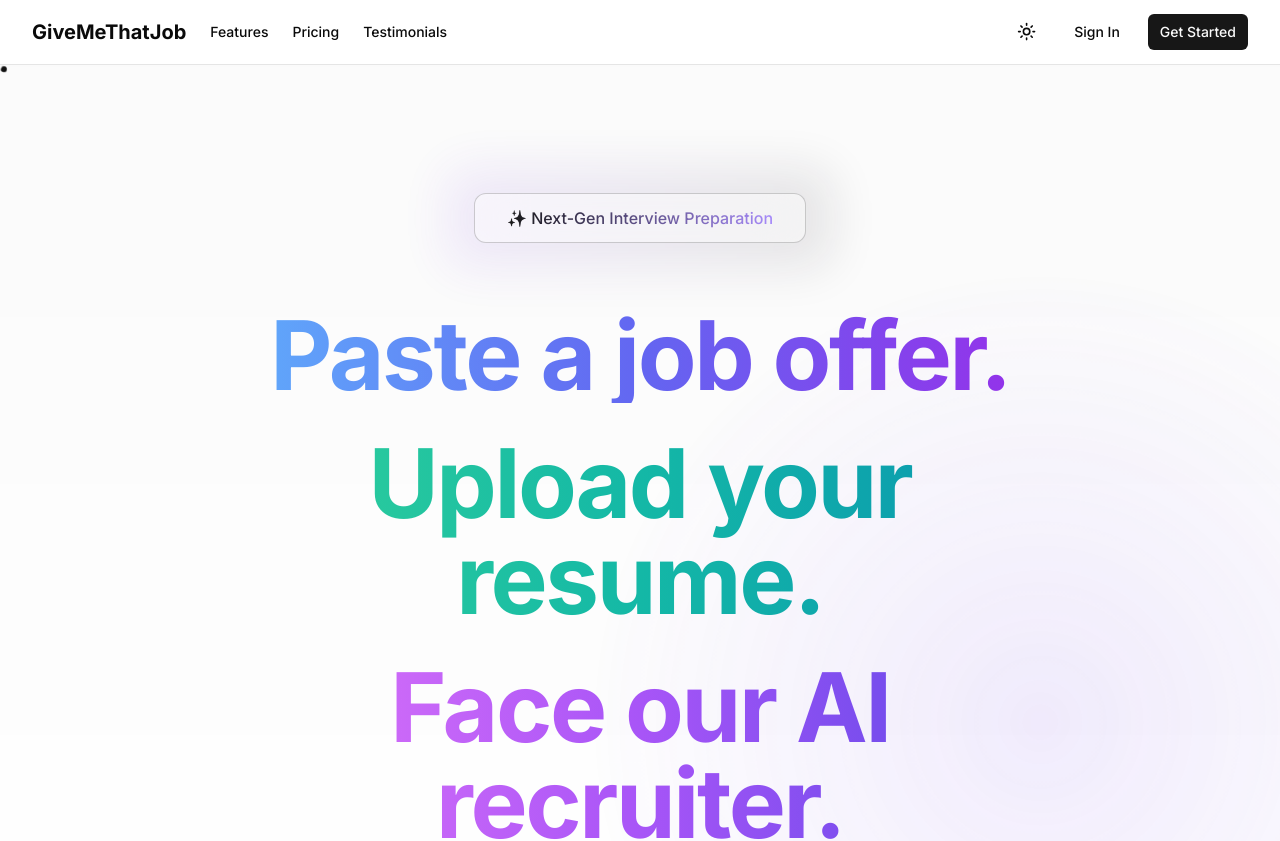
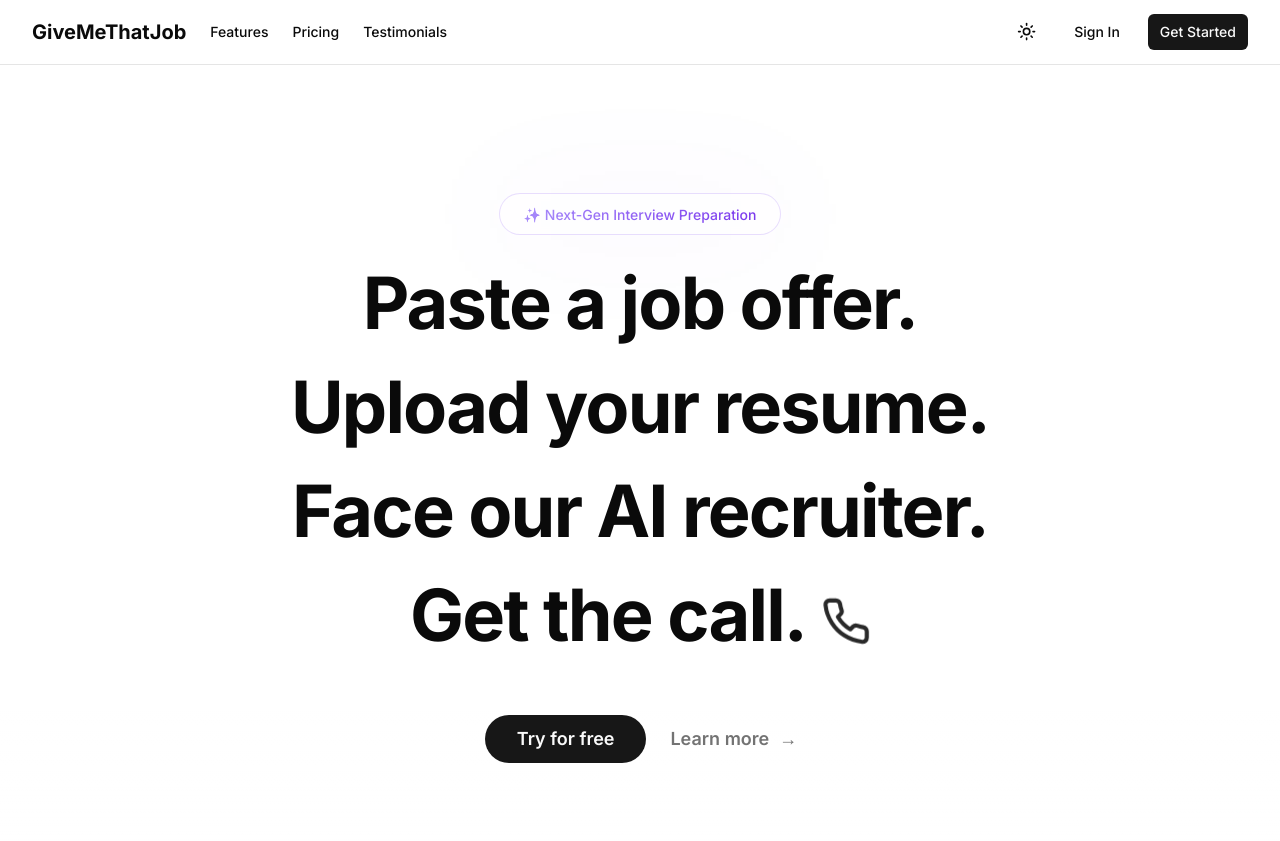
Before and after one commit to jolehuit/givemethatjob, a Next.js app: page / in a window 1280 px wide. Shown: the top 841 px of the page. Built offline with nearby package versions, Linux system fonts and the light colour scheme.

Commit message:
Update Hero component with new text and animations

```diff
--- a/components/landing/hero.tsx
+++ b/components/landing/hero.tsx
@@ -2,50 +2,24 @@
 
 import { Button } from "@/components/ui/button";
 import Link from "next/link";
-import { motion, AnimatePresence } from "framer-motion";
+import { motion } from "framer-motion";
 import { Phone } from "lucide-react";
 
 export function Hero() {
   const lines = [
-    { text: "Paste a job offer.", color: "from-blue-400 via-indigo-500 to-purple-600" },
-    { text: "Upload your resume.", color: "from-emerald-400 via-teal-500 to-cyan-600" },
-    { text: "Face our AI recruiter.", color: "from-fuchsia-400 via-purple-500 to-indigo-600" },
-    { text: "Get the call.", color: "from-rose-400 via-pink-500 to-purple-600" },
+    "Paste a job offer.",
+    "Upload your resume.",
+    "Face our AI recruiter.",
+    "Get the call.",
   ];
 
   return (
     <div className="relative min-h-screen overflow-hidden bg-background">
-      {/* Cinematic background effects */}
+      {/* Gradient background */}
       <div className="absolute inset-0">
-        {/* Dynamic particles */}
-        {Array.from({ length: 50 }).map((_, i) => (
+        <div className="absolute inset-0 bg-gradient-to-b from-violet-600/8 via-violet-500/4 to-transparent dark:from-violet-600/12 dark:via-violet-500/6 dark:to-transparent" />
         <motion.div
-            key={i}
-            className="absolute w-1 h-1 bg-primary/30 rounded-full"
-            initial={{
-              x: Math.random() * 100 + "%",
-              y: Math.random() * 100 + "%",
-              scale: 0,
-            }}
-            animate={{
-              x: Math.random() * 100 + "%",
-              y: Math.random() * 100 + "%",
-              scale: [0, 1, 0],
-            }}
-            transition={{
-              duration: Math.random() * 5 + 5,
-              repeat: Infinity,
-              repeatType: "loop",
-              ease: "easeInOut",
-              delay: Math.random() * 2,
-            }}
-          />
-        ))}
-
-        {/* Cinematic light rays */}
-        <motion.div
-          className="absolute inset-0 bg-gradient-to-b from-primary/5 via-primary/2 to-transparent"
-          initial={{ opacity: 0 }}
+          className="absolute inset-0 bg-gradient-to-b from-violet-500/4 via-violet-600/6 to-transparent dark:from-violet-500/8 dark:via-violet-600/10 dark:to-transparent"
           animate={{
             opacity: [0.3, 0.6, 0.3],
             scale: [1, 1.1, 1],
@@ -56,39 +30,22 @@ export function Hero() {
             ease: "easeInOut",
           }}
         />
-
-        {/* Dramatic spotlight effect */}
-        <motion.div
-          className="absolute top-1/4 left-1/2 -translate-x-1/2 -translate-y-1/2 w-[800px] h-[800px] rounded-full"
-          style={{
-            background: "radial-gradient(circle, rgba(139, 92, 246, 0.15) 0%, transparent 70%)",
-          }}
-          animate={{
-            scale: [1, 1.2, 1],
-            opacity: [0.5, 0.8, 0.5],
-          }}
-          transition={{
-            duration: 10,
-            repeat: Infinity,
-            ease: "easeInOut",
-          }}
-        />
+        <div className="absolute bottom-0 left-0 right-0 h-40 bg-gradient-to-t from-background via-background/80 to-transparent" />
       </div>
 
       <div className="relative z-10 mx-auto max-w-7xl px-6 pt-32 lg:px-8">
-        <div className="mx-auto max-w-4xl">
-          {/* Badge with dramatic reveal */}
+        <div className="mx-auto max-w-4xl text-center">
           <motion.div
-            className="relative mx-auto w-fit mb-16"
-            initial={{ opacity: 0, y: 20 }}
-            animate={{ opacity: 1, y: 0 }}
-            transition={{ duration: 1, delay: 0.5 }}
+            className="relative inline-block mb-8"
+            initial={{ opacity: 0, scale: 0.9 }}
+            animate={{ opacity: 1, scale: 1 }}
+            transition={{ duration: 0.8 }}
           >
             <motion.div
-              className="absolute -inset-6 bg-gradient-to-r from-violet-600/30 to-primary/30 rounded-2xl blur-xl"
+              className="absolute -inset-4 bg-violet-600/10 blur-3xl"
               animate={{
+                opacity: [0.3, 0.5, 0.3],
                 scale: [1, 1.2, 1],
-                opacity: [0.3, 0.6, 0.3],
               }}
               transition={{
                 duration: 3,
@@ -96,61 +53,34 @@ export function Hero() {
                 ease: "easeInOut",
               }}
             />
-            <div className="relative px-8 py-3 bg-background/50 backdrop-blur-xl border border-primary/20 rounded-xl">
-              <span className="text-base font-medium bg-gradient-to-r from-primary to-violet-400 bg-clip-text text-transparent">
+            <div className="relative px-6 py-2 bg-card/50 backdrop-blur-sm border border-violet-500/20 rounded-full">
+              <span className="text-sm font-medium bg-gradient-to-r from-violet-400 to-violet-600 bg-clip-text text-transparent">
                 ✨ Next-Gen Interview Preparation
               </span>
             </div>
           </motion.div>
 
-          {/* Dramatic text reveal */}
-          <div className="space-y-6 sm:space-y-8">
-            <AnimatePresence>
-              {lines.map(({ text, color }, index) => (
+          <div className="space-y-8">
+            {lines.map((line, index) => (
               <motion.div
-                  key={text}
-                  className="overflow-hidden"
-                  initial={{ opacity: 0, y: 100 }}
-                  animate={{ opacity: 1, y: 0 }}
+                key={line}
+                initial={{ opacity: 0, scale: 0.9, y: 20 }}
+                animate={{ opacity: 1, scale: 1, y: 0 }}
                 transition={{
-                    duration: 1,
-                    delay: index * 0.4,
-                    ease: [0.19, 1, 0.22, 1],
+                  duration: 0.8,
+                  delay: index * 0.6,
+                  ease: "easeOut",
                 }}
+                className="relative"
               >
-                  <h2 className="relative text-center text-4xl md:text-6xl lg:text-7xl xl:text-8xl font-bold tracking-tight">
-                    {/* Text gradient animation */}
-                    <motion.span
-                      className={`inline-block bg-gradient-to-r ${color} bg-clip-text text-transparent`}
-                      animate={{
-                        backgroundPosition: ["0% 50%", "100% 50%", "0% 50%"],
-                      }}
-                      transition={{
-                        duration: 8,
-                        repeat: Infinity,
-                        ease: "easeInOut",
-                      }}
-                    >
-                      {text}
-                    </motion.span>
-
-                    {/* Animated phone icon for last line */}
+                <h2 className="text-4xl font-bold tracking-tight text-foreground sm:text-6xl lg:text-7xl">
+                  {line}
                   {index === lines.length - 1 && (
                     <motion.span
-                        className="inline-flex ml-4"
-                        initial={{ scale: 0 }}
-                        animate={{ scale: 1 }}
-                        transition={{
-                          type: "spring",
-                          stiffness: 200,
-                          damping: 10,
-                          delay: lines.length * 0.4,
-                        }}
-                      >
-                        <motion.div
+                      className="inline-block ml-4"
                       animate={{
                         scale: [1, 1.2, 1],
-                            rotate: [0, 5, 0, -5, 0],
+                        opacity: [1, 0.6, 1],
                       }}
                       transition={{
                         duration: 2,
@@ -158,47 +88,38 @@ export function Hero() {
                         ease: "easeInOut",
                       }}
                     >
-                          <Phone className="h-12 w-12 md:h-16 md:w-16 text-primary" />
-                        </motion.div>
+                      <Phone className="inline-block h-12 w-12 text-primary" />
                     </motion.span>
                   )}
                 </h2>
               </motion.div>
             ))}
-            </AnimatePresence>
           </div>
 
-          {/* CTA section with dramatic reveal */}
           <motion.div
             className="mt-16 flex flex-col sm:flex-row items-center justify-center gap-6"
-            initial={{ opacity: 0, y: 50 }}
+            initial={{ opacity: 0, y: 20 }}
             animate={{ opacity: 1, y: 0 }}
-            transition={{ duration: 1, delay: lines.length * 0.4 + 0.5 }}
+            transition={{ duration: 0.6, delay: lines.length * 0.6 }}
           >
             <Link href="/register">
               <Button
                 size="lg"
                 className="group relative px-8 py-6 text-lg font-semibold rounded-full overflow-hidden bg-primary hover:bg-primary/90"
               >
-                {/* Shimmering effect */}
                 <motion.div
-                  className="absolute inset-0 bg-gradient-to-r from-transparent via-white/20 to-transparent"
+                  className="absolute inset-0 bg-gradient-to-r from-violet-600/0 via-white/20 to-violet-600/0"
                   animate={{
                     x: ["-200%", "200%"],
                   }}
                   transition={{
-                    duration: 3,
+                    duration: 2,
                     repeat: Infinity,
+                    repeatDelay: 1,
                     ease: "easeInOut",
                   }}
                 />
-                <motion.span
-                  className="relative z-10"
-                  whileHover={{ scale: 1.05 }}
-                  whileTap={{ scale: 0.95 }}
-                >
-                  Try for free
-                </motion.span>
+                <span className="relative z-10">Try for free</span>
               </Button>
             </Link>
 
@@ -206,15 +127,12 @@ export function Hero() {
               href="#features"
               className="group text-lg font-semibold text-muted-foreground hover:text-foreground transition-colors duration-300 flex items-center gap-2"
             >
-              <motion.span
-                whileHover={{ x: 5 }}
-                transition={{ type: "spring", stiffness: 300, damping: 10 }}
-              >
               Learn more
-              </motion.span>
               <motion.span
                 className="inline-block"
-                animate={{ x: [0, 5, 0] }}
+                animate={{
+                  x: [0, 5, 0],
+                }}
                 transition={{
                   duration: 1.5,
                   repeat: Infinity,
```
Lines whose indentation alone changed are shown as unchanged.
